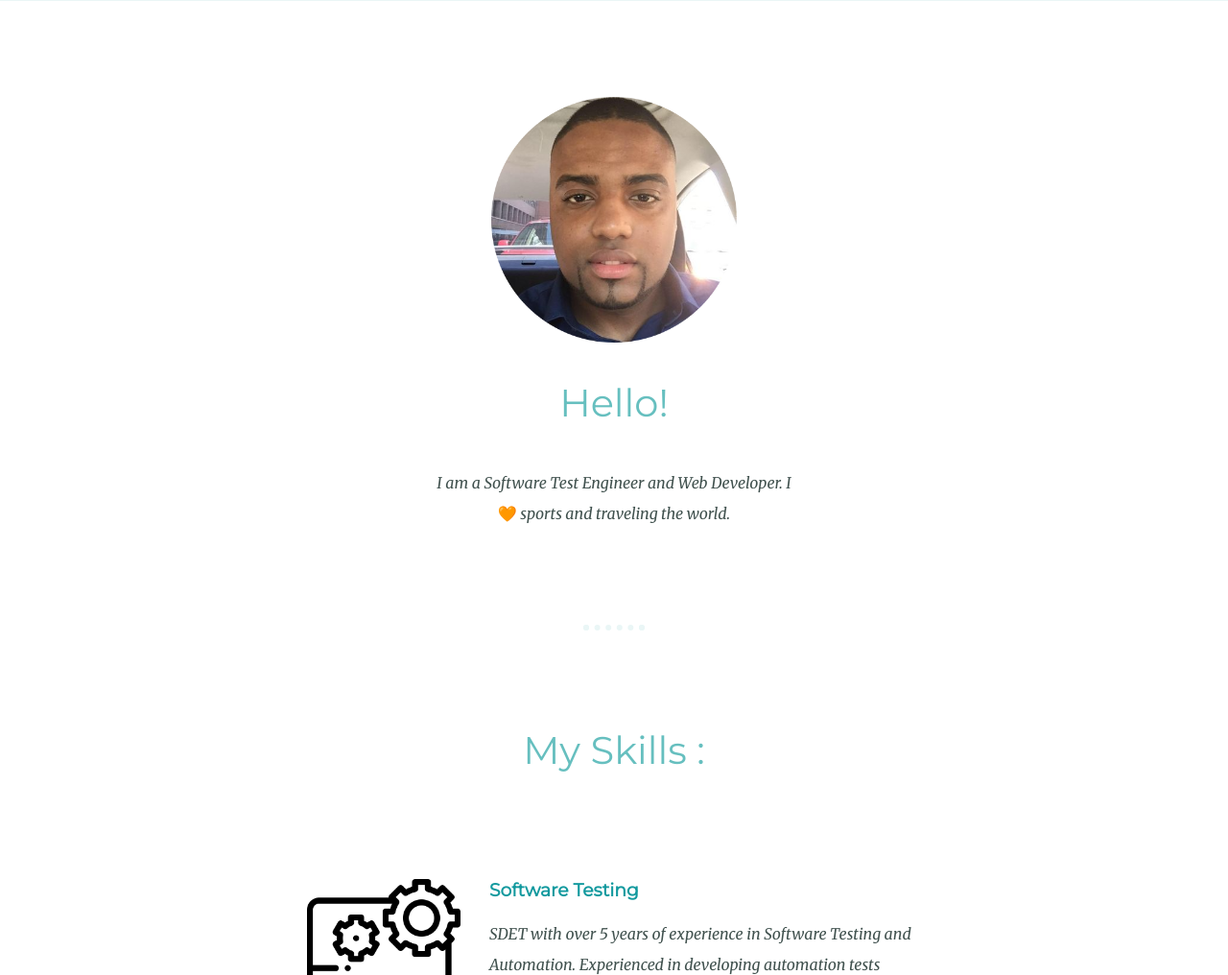
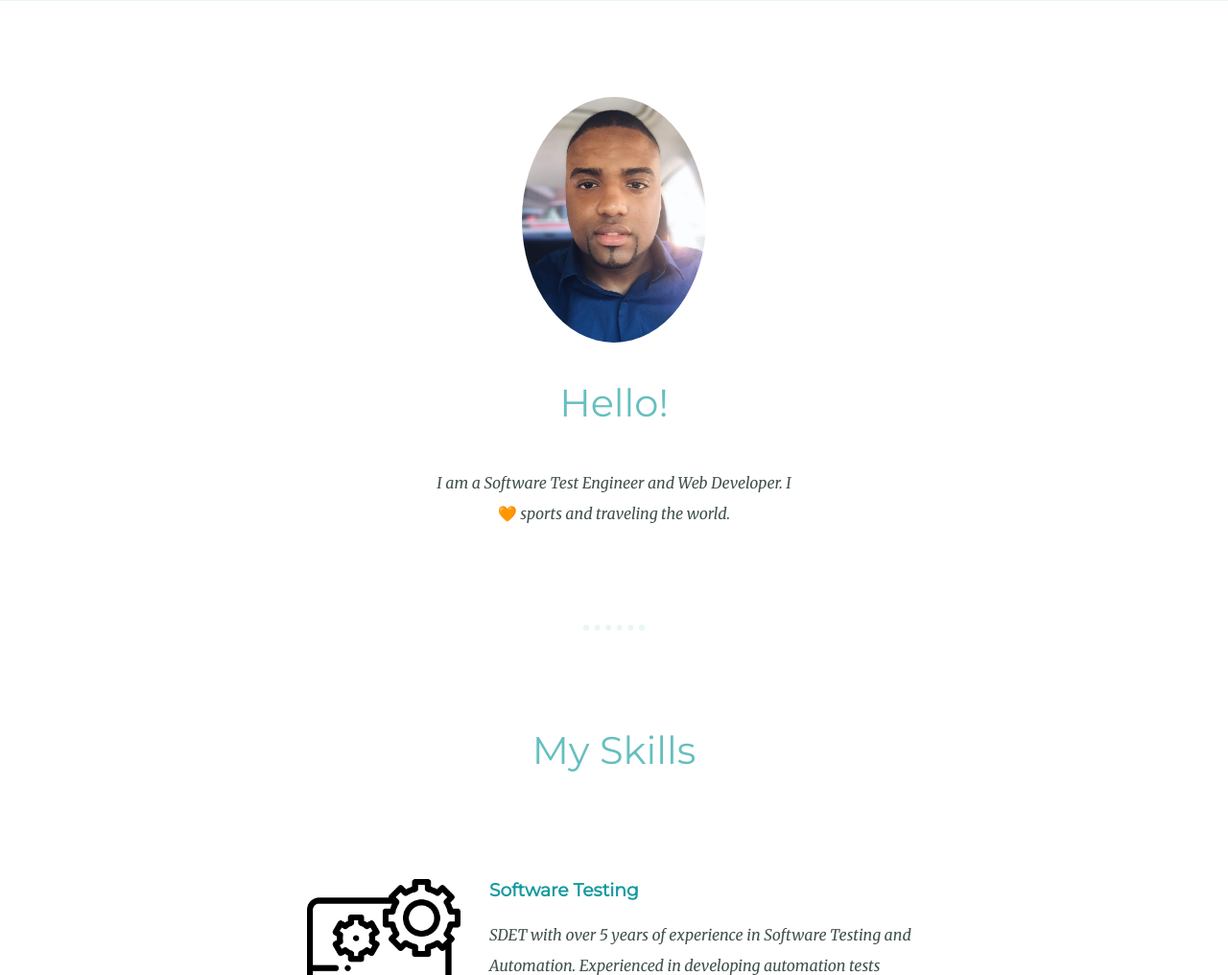
Before and after one commit to ecastrob/cv, a plain HTML site: page index.html in a window 1280 px wide. Shown: the part 815-1831 px from the top of the page at 96% size. Drawn offline with Linux system fonts and the light colour scheme.

Commit message:
Profile pic changed/minor fixes

```diff
--- a/css/styles.css
+++ b/css/styles.css
@@ -97,7 +97,8 @@ a:hover {
 }
 
 .profile_img {
-  width: 20%;
+  border-radius: 50%;
+  width: 15%;
 }
 
 .top-container {
--- a/index.html
+++ b/index.html
@@ -19,13 +19,13 @@
 </div>
 <div class="middle-container">
   <div class="profile">
-    <img class="profile_img" src="images/Elian.png" alt="profile_img">
+    <img class="profile_img" src="images/Elian.jpg" alt="profile_img">
     <h2>Hello!</h2>
     <p class="intro"> I am a Software Test Engineer and Web Developer. I 🧡 sports and traveling the world. </p>
   </div>
   <hr>
   <div class="skills">
-    <h2>My Skills :</h2>
+    <h2>My Skills </h2>
     <div class="skill-row">
       <img class="sdet-img" src="images/computer.png" alt="skill_img">
       <h3>Software Testing</h3>
```
Also changed, not shown: images/Elian.jpg (added), images/Elian.png (deleted).
